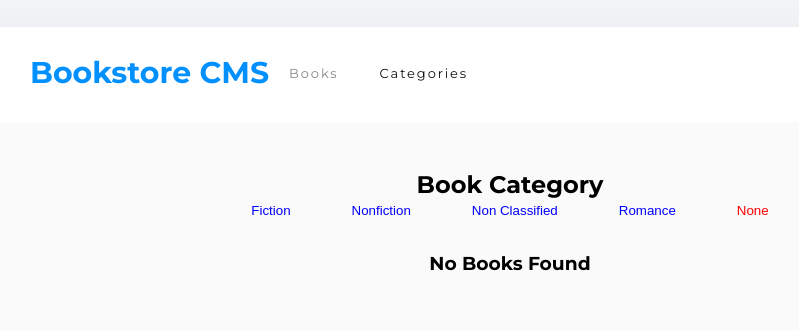
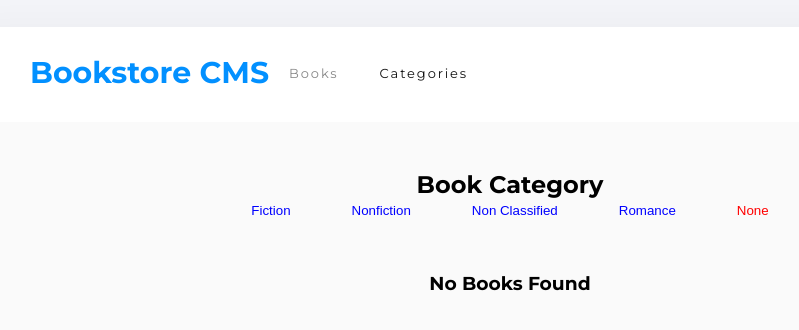
Before and after one commit to lordksix/bookstore-react-redux, a React (Create React App) app: page /categories in a window 1280 px wide. Shown: the part 122-452 px from the top of the page, without its empty margins (130-929 px from the left). Built offline with nearby package versions, Linux system fonts and the light colour scheme.

Commit message:
Update Bookshelf.module.css

```diff
--- a/src/styles/Books/Bookshelf.module.css
+++ b/src/styles/Books/Bookshelf.module.css
@@ -1,6 +1,6 @@
 .bookshelf {
   display: flex;
   flex-flow: column;
-  gap: 30px;
-  padding: 20px 5vw;
+  gap: 0.938rem;
+  padding: 2.5rem 6.25vw;
 }
```
